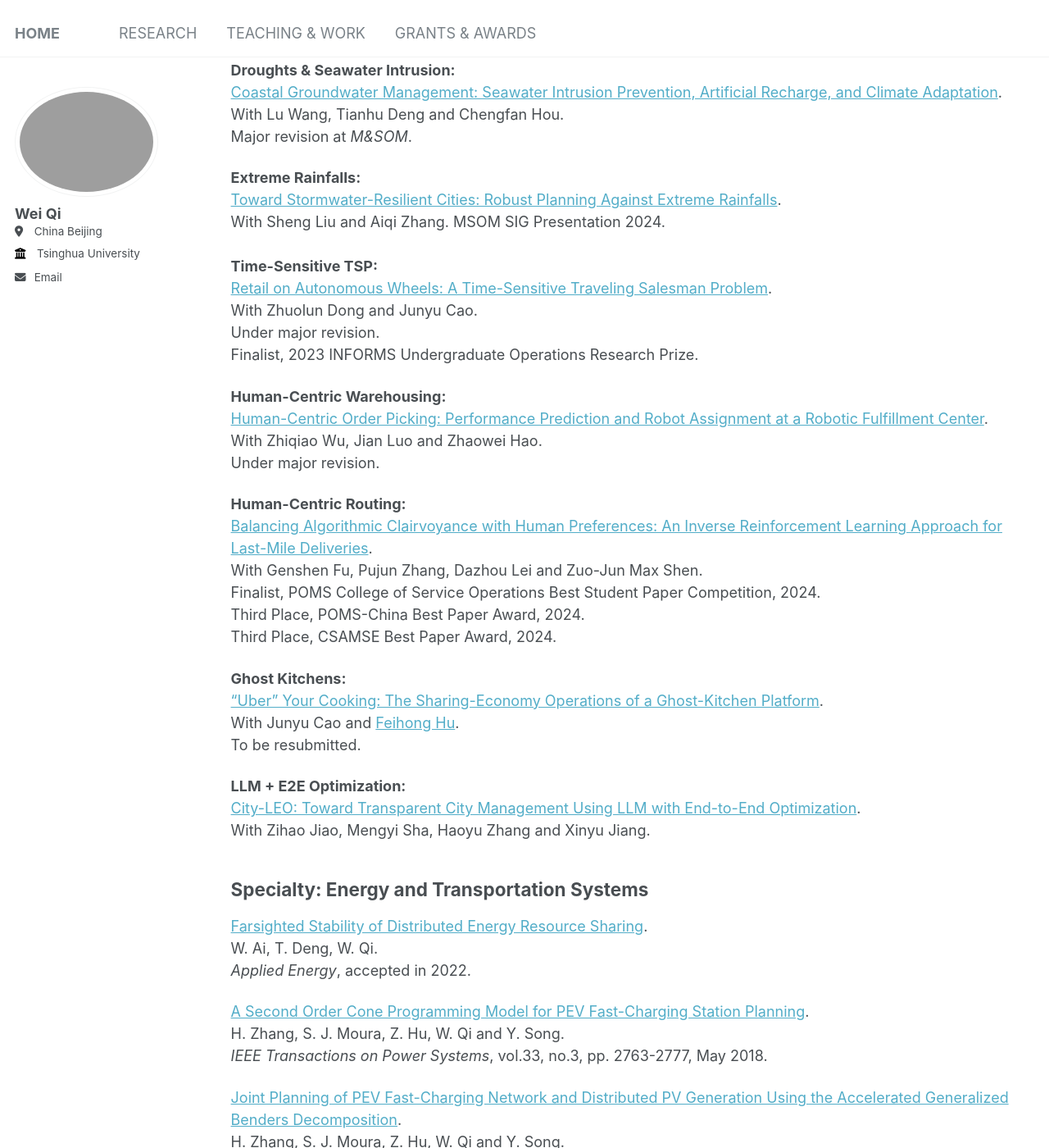
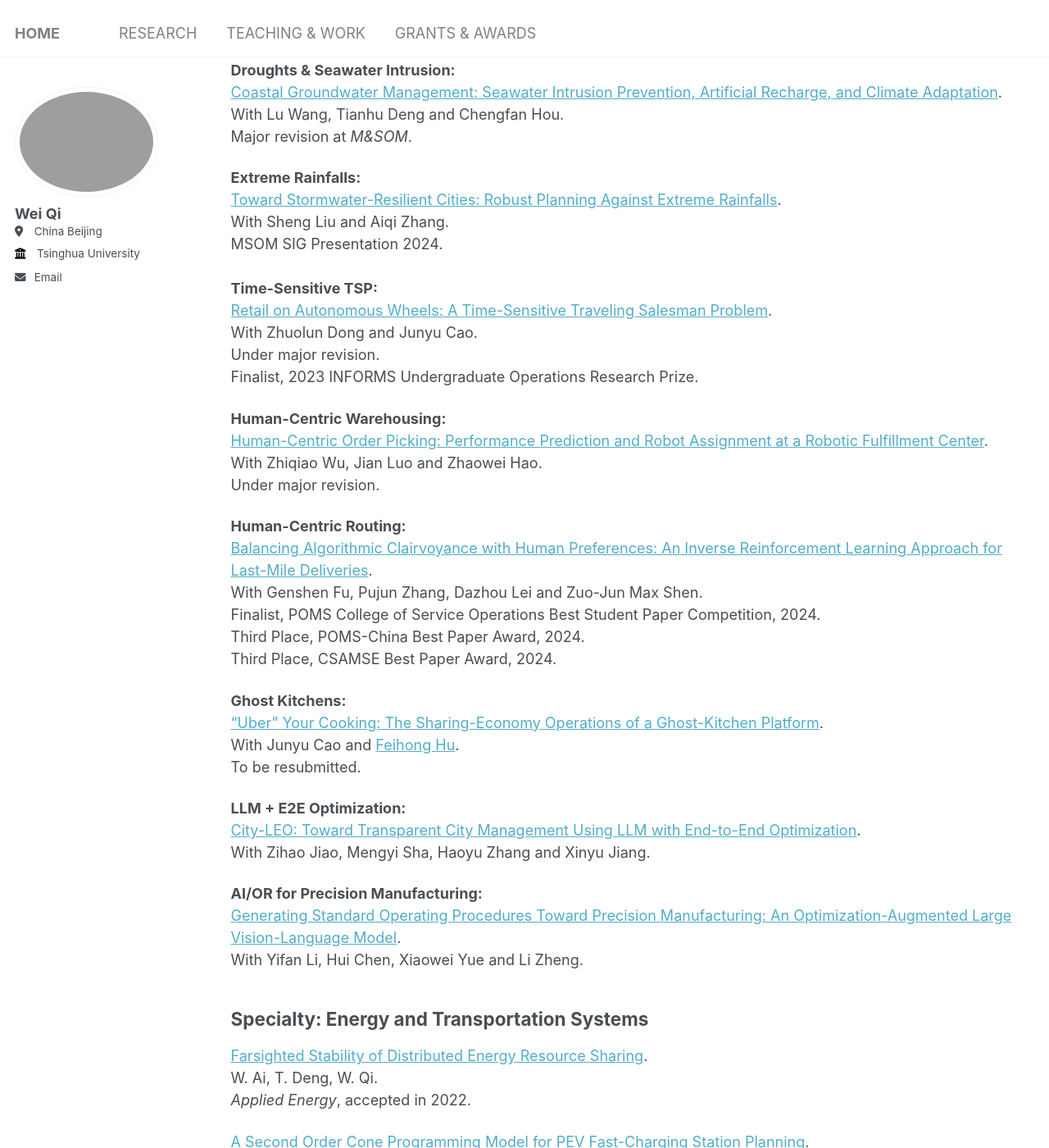
Before and after one commit to wei-qi-home/wei-qi-home.github.io, a Jekyll site: the page built from _pages/rsearch.md, in a window 1280 px wide and 1400 px high, scrolled down 2114 px. Shown: the whole window at 82% size. Built offline with Jekyll 4.4.1, drawn with Linux system fonts in a browser that asks for light colours.

Commit message:
Update rsearch.md

```diff
--- a/_pages/rsearch.md
+++ b/_pages/rsearch.md
@@ -118,6 +118,11 @@ To be resubmitted.
 [City-LEO: Toward Transparent City Management Using LLM with End-to-End Optimization](https://arxiv.org/pdf/2406.10958).
 With Zihao Jiao, Mengyi Sha, Haoyu Zhang and Xinyu Jiang.
 
+**AI/OR for Precision Manufacturing:**
+[Generating Standard Operating Procedures Toward Precision Manufacturing: An Optimization-Augmented Large Vision-Language Model](https://papers.ssrn.com/sol3/papers.cfm?abstract_id=4981978).
+With Yifan Li, Hui Chen, Xiaowei Yue and Li Zheng.
+
+
 Specialty: Energy and Transportation Systems
 ---
 [Farsighted Stability of Distributed Energy Resource Sharing](https://www.sciencedirect.com/science/article/abs/pii/S0306261922012259).
```
